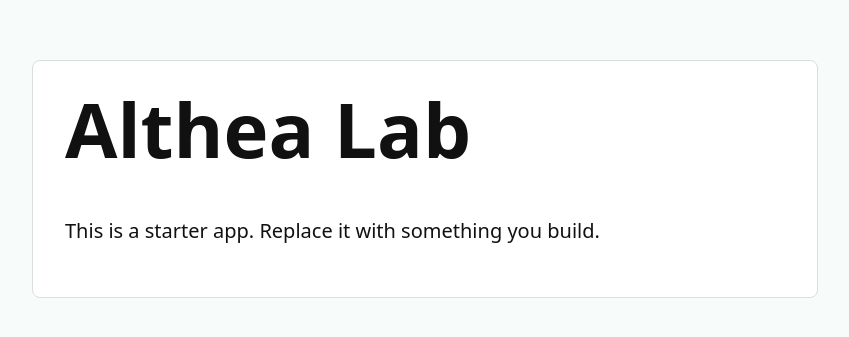
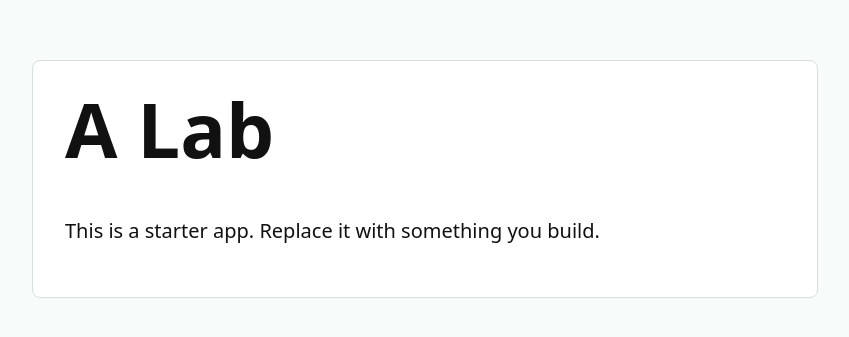
Before and after one commit to psft/althea-lab, a website: page apps/hello-world/index.html in a window 1280 px wide. Shown: the part 221-558 px from the top of the page, without its empty margins (215-1064 px from the left). Drawn offline with Linux system fonts and the light colour scheme.

Commit message:
Use initials in starter app

```diff
--- a/apps/hello-world/index.html
+++ b/apps/hello-world/index.html
@@ -3,7 +3,7 @@
   <head>
     <meta charset="utf-8" />
     <meta name="viewport" content="width=device-width, initial-scale=1" />
-    <title>Althea Hello Oblex</title>
+    <title>A Hello Oblex</title>
     <style>
       body { margin: 0; min-height: 100vh; display: grid; place-items: center; font-family: system-ui, sans-serif; background: #f7fbfa; color: #111; }
       main { width: min(720px, calc(100% - 32px)); padding: 32px; border: 1px solid #d9dfdc; border-radius: 8px; background: white; }
@@ -13,7 +13,7 @@
   </head>
   <body>
     <main>
-      <h1>Althea Lab</h1>
+      <h1>A Lab</h1>
       <p>This is a starter app. Replace it with something you build.</p>
     </main>
   </body>
```
